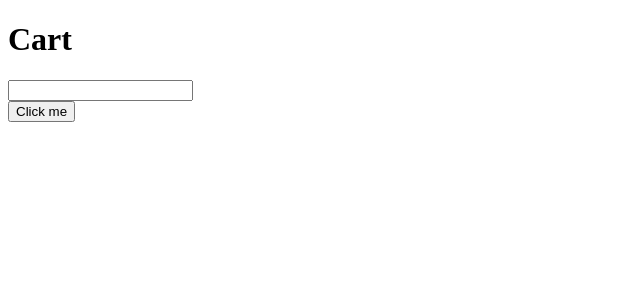
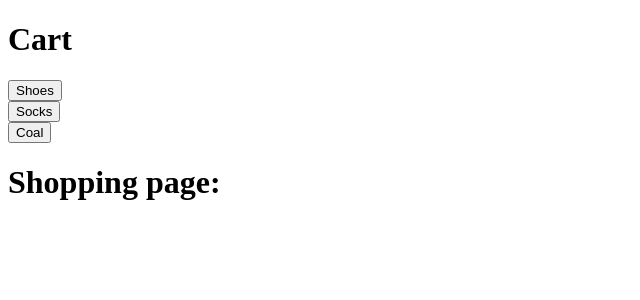
Before and after one commit to 9James9/Shopping-Cart, a React (Create React App) app: page /shop in a window 1280 px wide. Shown: the top 300 px of the page, without its empty margins (0-640 px from the left). Built offline with nearby package versions, Linux system fonts and the light colour scheme.

Commit message:
linked shop page to cart

```diff
--- a/src/Components/Shop/Item/item.js
+++ b/src/Components/Shop/Item/item.js
@@ -10,7 +10,7 @@ const Item = ({name,id, updateShop}) => {
         <div>
             <button value={values} onClick={() => {
                 updateShop(values)
-            }}>Click me</button>
+            }}>{name}</button>
         </div>
     </div>
   )
--- a/src/Components/Shop/shop.js
+++ b/src/Components/Shop/shop.js
@@ -3,24 +3,22 @@ import { useNavigate } from 'react-router-dom'
 import Item from './Item/item'
 const Shop = ({updateCart}) => {
     const navigate = useNavigate()
-    const [cart, setCart] = useState("")
-    const handleChange = e => {
-        setCart(e.target.value)
-
-    }
+    const [cart, setCart] = useState([])
     useEffect(() => {
         updateCart(cart)
     })
-    const updateShop = e => {
-        console.log(e.name)
+    const updateShop = newValue => {
+        setCart([...cart, [newValue.name, newValue.id]])
+        console.log(cart)
     }
   return (
     <div>
         <div>
             <h1 onClick={() => navigate("/cart")}>Cart</h1>
-            <input onChange={handleChange}></input>
-            <Item name="name 33" updateShop={updateShop}/>
-            <h1>{cart}</h1>
+            <Item id="0"name="Shoes" updateShop={updateShop}/>
+            <Item id="1"name="Socks" updateShop={updateShop}/>
+            <Item id="2"name="Coal" updateShop={updateShop}/>
+            <h1>Shopping page: {cart}</h1>
         </div>
     </div>
   )
```
